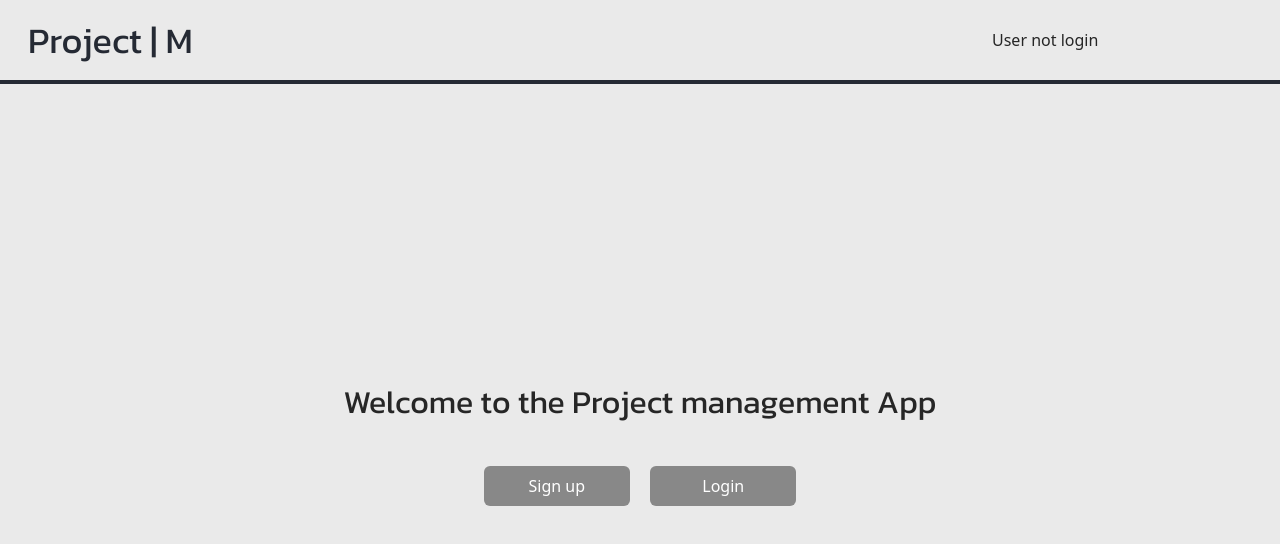
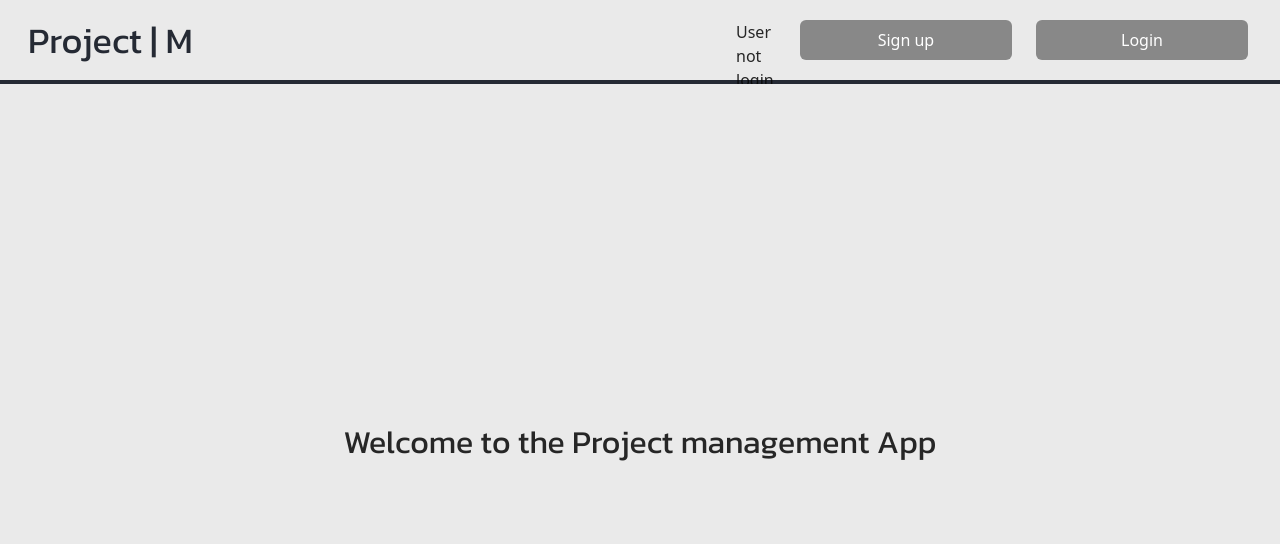
Before and after one commit to iGreenapple/MERN-Stack-Management-app, a React (Vite) app in the folder frontend/: page / in a window 1280 px wide. Shown: the top 544 px of the page. Built offline with nearby package versions, Linux system fonts and the light colour scheme.

Commit message:
create conditional version of NavBar

```diff
--- a/frontend/src/components/Home.tsx
+++ b/frontend/src/components/Home.tsx
@@ -7,14 +7,6 @@ const Home = () => {
   return (
     <div className="flex flex-col gap-10 items-center">
       <h1 className="home-heading mx-5">Welcome to the Project management App</h1>
-      <div className="px-40 w-full flex gap-5">
-        <Button type="button" onClick={() => openModal("signup_AuthModalOpen")}>
-          Sign up
-        </Button>
-        <Button type="button" onClick={() => openModal("login_AuthModalOpen")}>
-          Login
-        </Button>
-      </div>
     </div>
   );
 };
--- a/frontend/src/components/NavBar.tsx
+++ b/frontend/src/components/NavBar.tsx
@@ -7,7 +7,7 @@ import { useUserContext } from "../contexts/UserContext";
 const NavBar = () => {
   // const { isAuthenticated, toggleLoginModal, toggleRegisterModal, handleLogout } = useAuth();
 
-  // const { state, openModal, closeModal } = useModalContext();
+  const { state, openModal, closeModal } = useModalContext();
 
   const navigate = useNavigate();
 
@@ -19,10 +19,16 @@ const NavBar = () => {
       <NavLink to="/" className="logo font-medium text-dark text-4xl ml-7">
         Project | M
       </NavLink>
-      <ul className="w-[20%] flex gap-6 mr-8">
+      <ul className="w-[40%] h-10 flex gap-6 mr-8">
         {!userState.isAuthenticated ? (
           <>
             <p>User not login</p>
+            <Button type="button" onClick={() => openModal("signup_AuthModalOpen")}>
+              Sign up
+            </Button>
+            <Button type="button" onClick={() => openModal("login_AuthModalOpen")}>
+              Login
+            </Button>
           </>
         ) : (
           <>
@@ -34,6 +40,9 @@ const NavBar = () => {
             <NavLink to="/dashboard">
               <Button>Dashboard</Button>
             </NavLink>
+            <Button type="button" onClick={() => logout()}>
+              Login
+            </Button>
           </>
         )}
       </ul>
```
Also changed, not shown: frontend/src/contexts/UserContext.tsx (+11 -3 lines), 1 other file (tests, documents, lock files or other folders).
